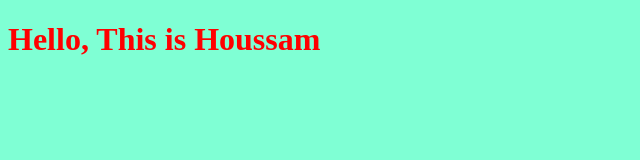
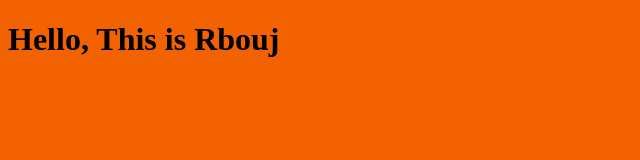
Before and after one commit to HoussamLZRK/TestingRepo, a plain HTML site: page index.html in a window 1280 px wide. Shown: the whole page, without its empty margins (0-640 px from the left). Drawn offline with Linux system fonts and the light colour scheme.

Commit message:
changing style for the title

```diff
--- a/index.html
+++ b/index.html
@@ -7,7 +7,7 @@
     <link rel="stylesheet" href="style.css">
 </head>
 <body>
-    <h1>Hello, This is Houssam</h1>
+    <h1>Hello, This is Rbouj</h1>
     <script src="app.js"></script>
 </body>
 </html>
--- a/style.css
+++ b/style.css
@@ -1,6 +1,6 @@
 h1{
-    color:red;
+    color:black;
 }
 body{
-    background-color: aquamarine;
+    background-color: rgb(242, 98, 0);
 }
```
